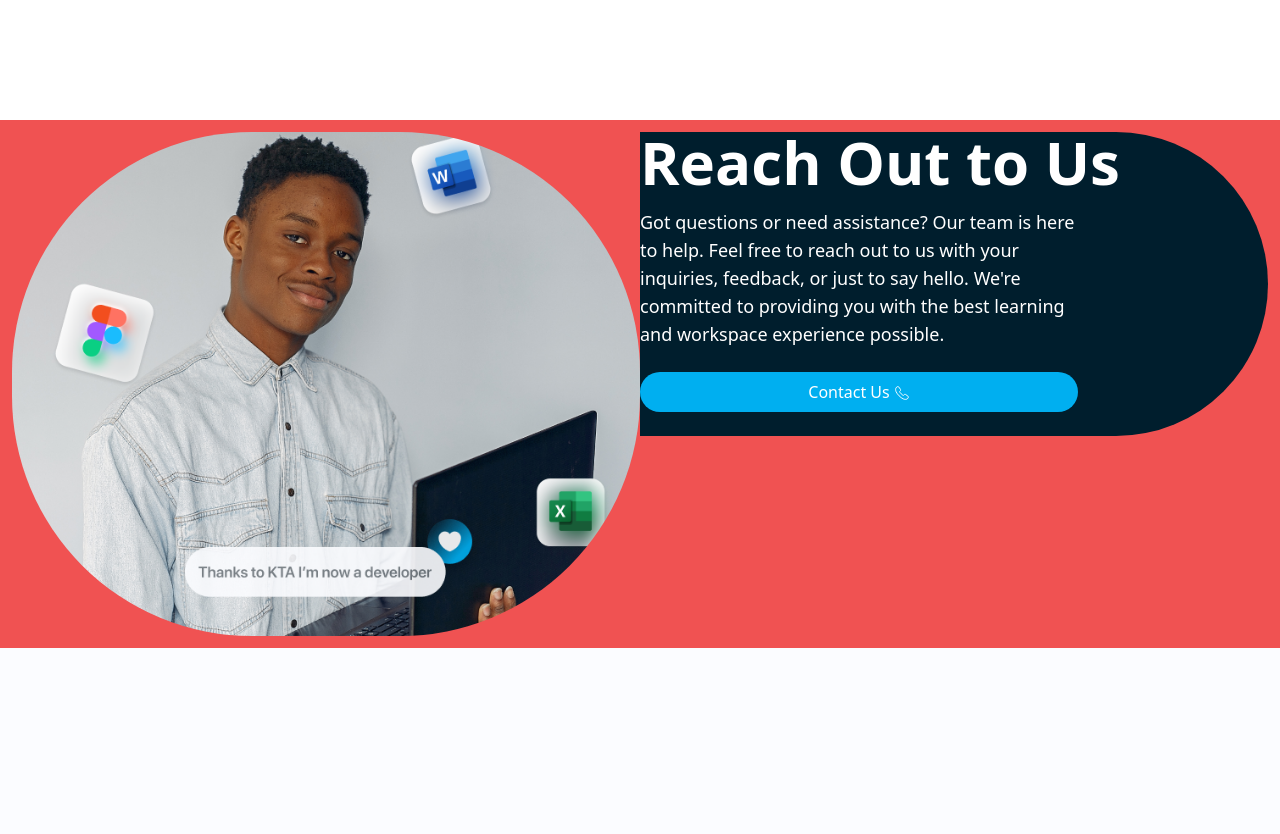
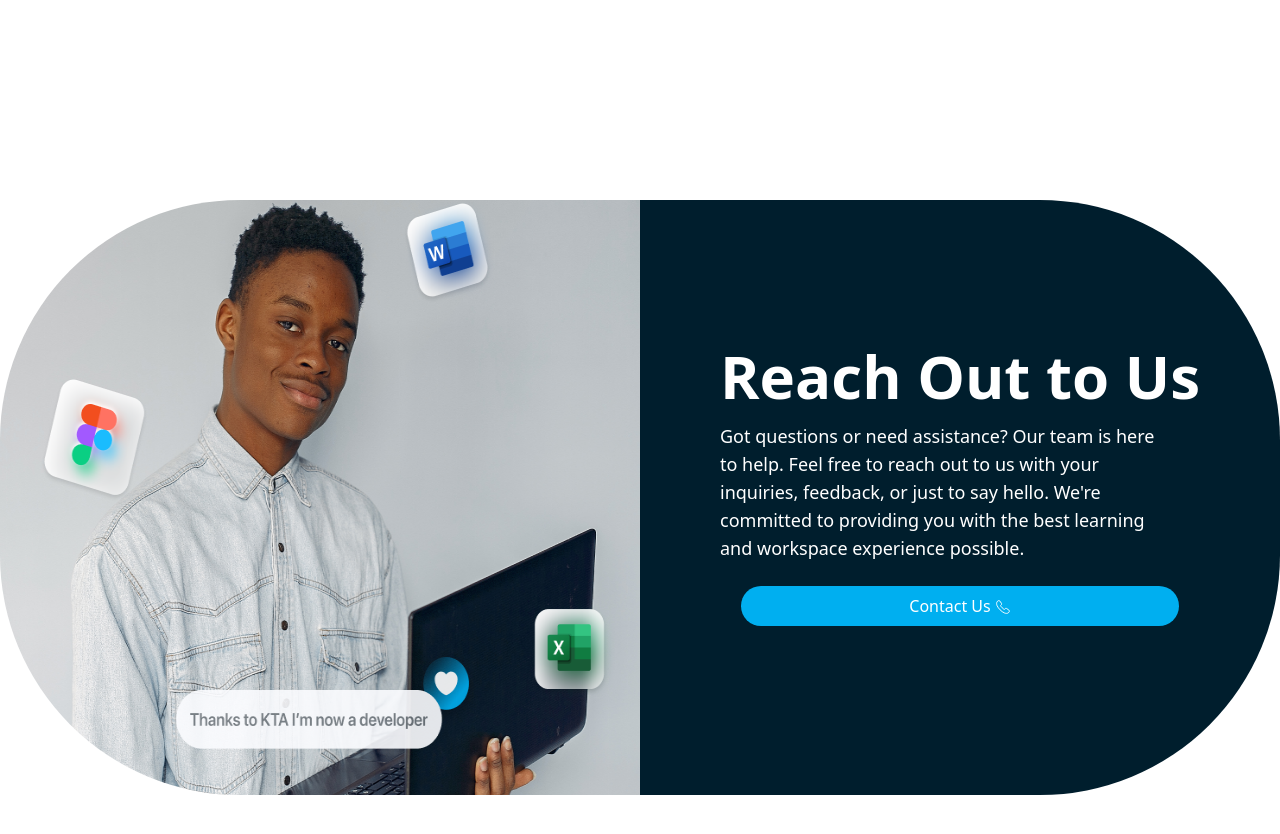
Before and after one commit to best2025j/kta-project, a React (Vite) app: page / in a window 1280 px wide. Shown: the part 4220-5054 px from the top of the page. Before the commit the page ends 4868 px from the top, so only its background shows below. Built offline with nearby package versions, Linux system fonts and the light colour scheme.

Commit message:
view all courses icon fixed

```diff
--- a/src/components/carouselSections/CarouselCard.jsx
+++ b/src/components/carouselSections/CarouselCard.jsx
@@ -1,7 +1,7 @@
 import React, { useState } from "react";
 import "animate.css";
 import ButtonWhite from "../Buttons/ButtonWhite";
-import ViewAllCoursesIcon from "../icons/ViewAllCoursesIcon.JSX";
+import ViewAllCourseIcon from "../icons/ViewAllCourseIcon";
 
 const CarouselCard = () => {
   const staffData = [
@@ -81,7 +81,7 @@ const CarouselCard = () => {
           className={"absolute -top-28 flex items-center"}
           label={
             <>
-              View all courses <ViewAllCoursesIcon />
+              View all courses <ViewAllCourseIcon />
             </>
           }
         />
--- a/src/components/icons/ViewAllCoursesIcon.jsx
+++ b/src/components/icons/ViewAllCourseIcon.jsx
@@ -1,6 +1,6 @@
 import React from "react";
 
-const ViewAllCoursesIcon = () => {
+const ViewAllCourseIcon = () => {
   return (
     <div className="text-white pt-1 pl-1">
       <svg
@@ -20,4 +20,4 @@ const ViewAllCoursesIcon = () => {
   );
 };
 
-export default ViewAllCoursesIcon;
+export default ViewAllCourseIcon;
--- a/src/components/ui/ContactUs.jsx
+++ b/src/components/ui/ContactUs.jsx
@@ -4,12 +4,18 @@ import ContactIcon from "../icons/ContactIcon";
 
 const ContactUs = () => {
   return (
-    <div className="flex w-full h-full p-3 bg-red-500">
-      <div className="flex-1">
-        <img src="/Image for Contact Us.png" alt="image"className="rounded-[240px]"/>
+    <div className="flex w-full h-full bg-white py-20">
+      <div className="flex-1 h-full w-full">
+        <img
+          src="/Image for Contact Us.png"
+          alt="image"
+          className="rounded-l-[240px] h-[595px]"
+        />
       </div>
 
-      <div className="flex-1 bg-[#001E2D] w-full h-full rounded-r-[240px]">
+      <div className="flex-1 bg-[#001E2D] w-full h-[595px] rounded-r-[240px]">
+        <div className="flex flex-col mx-auto h-full w-full items-center justify-center">
+          {" "}
           <div className="text-[#fff] space-y-[16px]">
             <h1 className="text-6xl font-bold">Reach Out to Us</h1>
             <p className="w-[438px] text-lg font-normal">
@@ -33,6 +39,7 @@ const ContactUs = () => {
           </div>
         </div>
       </div>
+    </div>
   );
 };
 
```
Lines whose indentation alone changed are shown as unchanged.
